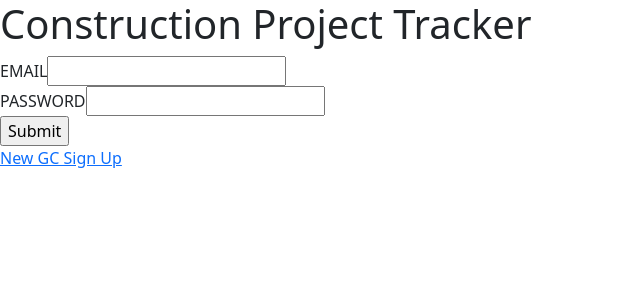
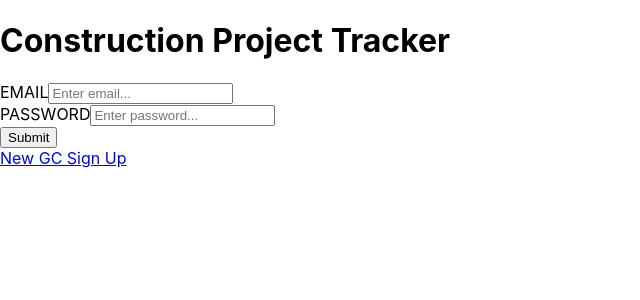
Before and after one commit to rcoleman47/phase-3-frontend, a React (Create React App) app: page / in a window 1280 px wide. Shown: the top 300 px of the page, without its empty margins (0-640 px from the left). Built offline with nearby package versions, Linux system fonts and the light colour scheme.

Commit message:
useContext for User state

```diff
--- a/src/Components/Login.js
+++ b/src/Components/Login.js
@@ -1,18 +1,52 @@
-import React, {useState, useFetch} from 'react'
+import React, {useState, useEffect, useContext} from 'react'
+import {UserContext} from "../Context/user"
 import {Link} from 'react-router-dom'
 
 export default function Login () {
+  const [formData, setFormData] =useState({
+    email: '',
+    password: ''
+  });
+
+  const {isLoggedIn, setIsLoggedIn, generalContractor, setGeneralContractor} = useContext(UserContext)
+
+  const handleSubmit = (e) => {
+    e.preventDefault();
+
+    fetch("http://127.0.0.1:9393/sessions", {
+      method: "POST",
+      headers: {
+        "content-type": "application/json"
+      },
+      body: JSON.stringify(formData)
+    })
+    .then(r=>r.json())
+    .then(r=> console.log(r));
+    // setIsLoggedIn(true);
+  }
+
+
+  const handleChange = (e) => {
+    let value = e.target.value
+    let key = e.target.name
+    setFormData({
+      ...formData,
+      [key]: value
+    })
+  }
+  console.log(formData)
+
   return (
     <div>
       <h1>Construction Project Tracker</h1>
-      <form>
+      <form onSubmit={handleSubmit}>
         <div>
           <label>EMAIL</label>
-          <input type="text" name="email" required />
+          <input onChange={handleChange} type="text" name="email" placeholder="Enter email..." required />
         </div>
         <div>
           <label>PASSWORD</label>
-          <input type="text" name="password" required />
+          <input onChange={handleChange} type="text" name="password" placeholder="Enter password..." required />
         </div>
         <div>
           <input type="Submit" name="Submit"/>
--- /dev/null
+++ b/src/Context/user.js
@@ -0,0 +1,15 @@
+import React, {useState} from 'react'
+
+const UserContext = React.createContext()
+
+function UserProvider({children}){
+  const [isLoggedIn, setIsLoggedIn] = useState(false);
+  const [generalContractor, setGeneralContractor] = useState({});
+
+  return (
+    <UserContext.Provider value= {{isLoggedIn, setIsLoggedIn, generalContractor, setGeneralContractor}}>
+      {children}
+    </UserContext.Provider>
+  );
+}
+export {UserContext, UserProvider}
```
Also changed, not shown: src/Components/App.js (+4 -3 lines), src/Hooks/useLogin.js (deleted).
